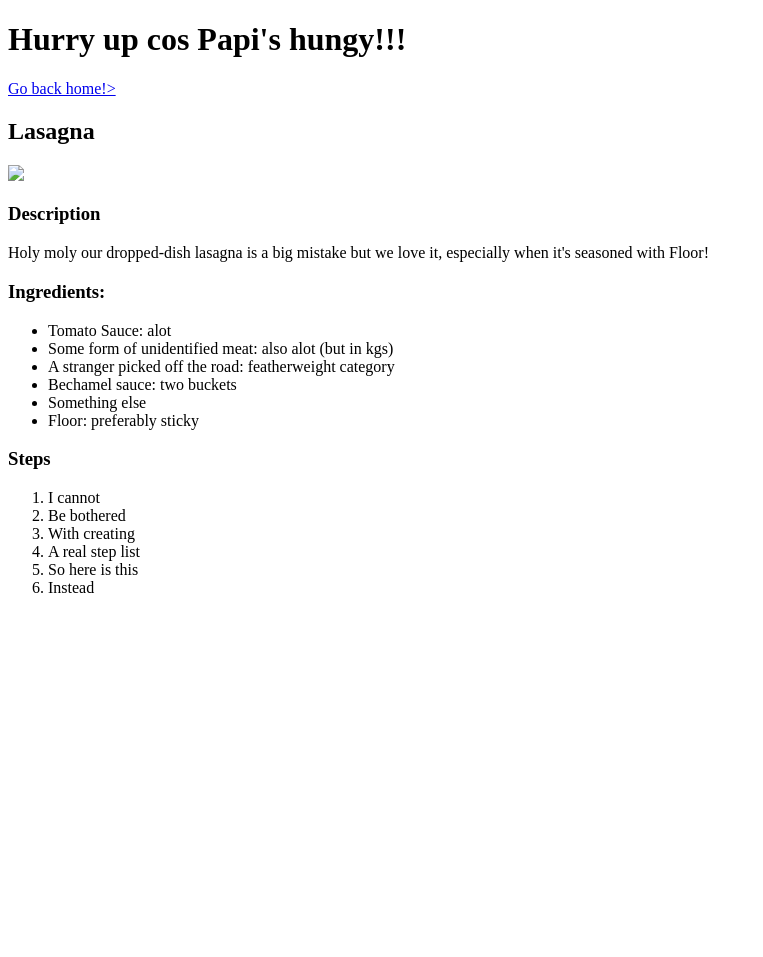
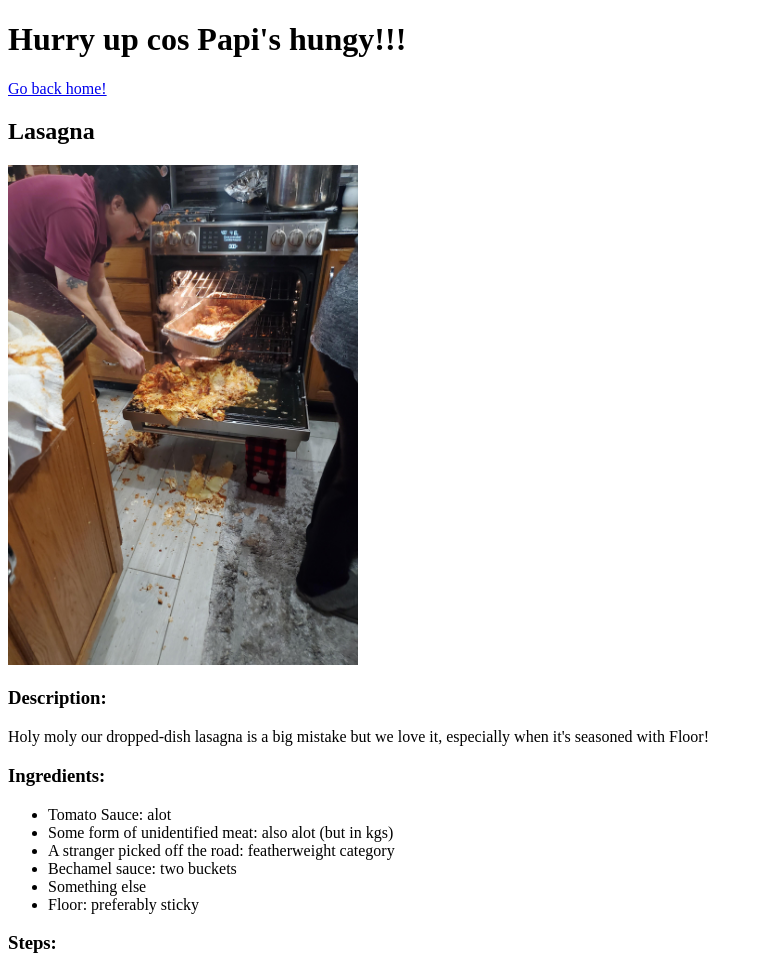
Before and after one commit to tstloc01-1059/odin-recipes, a plain HTML site: page recipes/lasagna.html in a window 1280 px wide. Shown: the top 957 px of the page, without its empty margins (0-763 px from the left). Before the commit the page ends 800 px from the top, so only its background shows below. Drawn offline with Linux system fonts and the light colour scheme.

Commit message:
Fixed the lasagna.html file with the correct path to the image, some text formatting. Changed the extension on the image from .jpeg to .jpg

```diff
--- a/recipes/lasagna.html
+++ b/recipes/lasagna.html
@@ -7,10 +7,10 @@
 </head>
 <body>
     <h1>Hurry up cos Papi's hungy!!!</h1>
-    <a href="../index.html">Go back home!></a>
+    <a href="../index.html">Go back home!</a>
     <h2>Lasagna</h2>
-    <img src="./img/lasagna.jpeg">
-    <h3>Description</h3>
+    <img src="../img/lasagna.jpg" height="500" width="350">
+    <h3>Description:</h3>
     <p>Holy moly our dropped-dish lasagna is a big mistake but we love it, especially when it's seasoned with Floor!</p>
     <h3>Ingredients:</h3>
     <ul>
@@ -21,7 +21,7 @@
         <li>Something else</li>
         <li>Floor: preferably sticky</li>
     </ul>
-    <h3>Steps</h3>
+    <h3>Steps:</h3>
     <ol>
         <li>I cannot</li>
         <li>Be bothered</li>
```
Also changed, not shown: img/lasagna.jpg (renamed from img/lasagna.jpeg).
